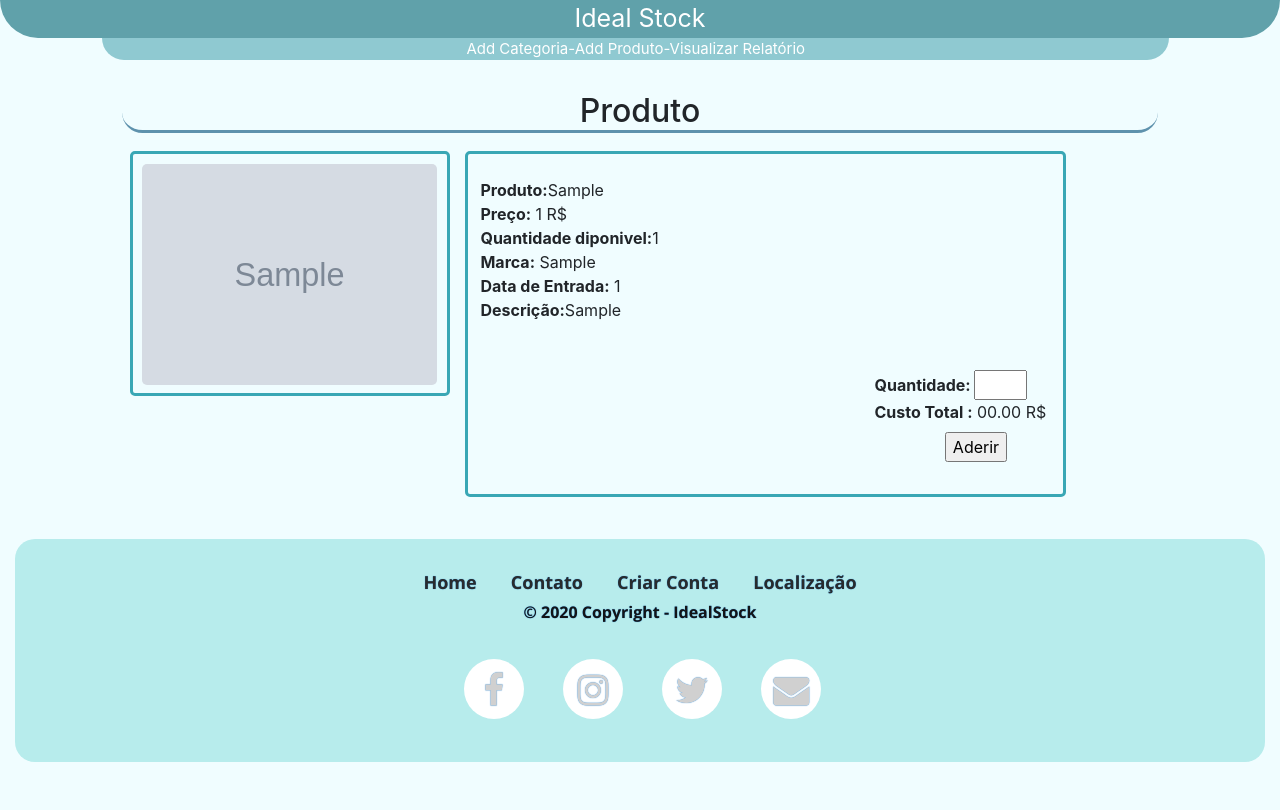
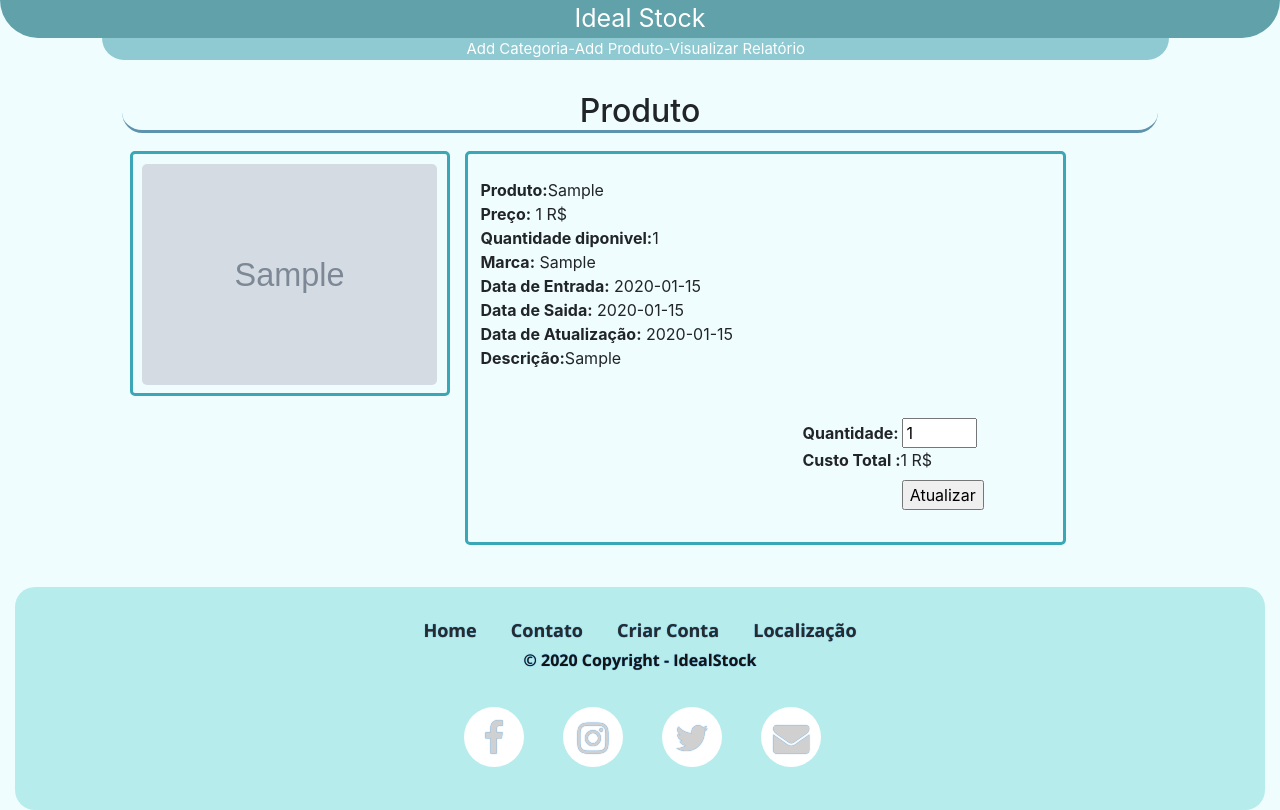
Before and after one commit to GuztaJF-DS/Ideal-Stock, a PHP site: page /Produto.php?id=1 in a window 1280 px wide. Before the commit the page ends 762 px from the top, so only its background shows below. Run offline with PHP 8.4, Linux system fonts and the light colour scheme; tables that the repository leaves empty hold one stand-in row (values such as "Sample post"); grey boxes marked "Sample" are stand-in pictures; some libraries are stand-ins or nearby versions.

Commit message:
now the total cost is not useless

```diff
--- a/Produto.php
+++ b/Produto.php
@@ -1,4 +1,6 @@
-<?php include('./Admin/conexao.php');?>
+<?php include('./Admin/conexao.php');
+session_start();
+?>
 <!DOCTYPE HTML>
 <html>
 <head>
@@ -38,16 +40,33 @@
                     $Product=ListarProdutos("Product",$_GET['id'],null,null);
                     while($p=$Product->fetch_array()){
                       echo '<div class="Product_Info"><br>
-                      <strong>Produto:</strong>'.$p['nm_produto'].'<br>
+                      <input type="hidden" id="id" valor="'.$p['cd_produto'].'">
+                      <strong>Produto:</strong><a id="pro" valor="'.$p['vl_produto'].'">'.$p['nm_produto'].'</a><br>
                       <strong>Preço:</strong> '.$p['vl_produto'].' R$<br>
                       <strong>Quantidade diponivel:</strong>'.$p['qt_produto'].'<br>
                       <strong>Marca:</strong> '.$p['marca_produto'].'<br>
-                      <strong>Data de Entrada:</strong> '.$p['entrada_produto'].'<br>
+                      <strong>Data de Entrada:</strong> '.$p['dt_entrada_produto'].'<br>
+                      <strong>Data de Saida:</strong> '.$p['dt_saida_produto'].'<br>
+                      <strong>Data de Atualização:</strong> '.$p['dt_atualizacao'].'<br>
                       <strong>Descrição:</strong>'.$p['ds_produto'].'</div>
                       <div class="Product_Buy"><br>
-                        <strong>Quantidade: </strong><input type="number" class="qtn" name="qtn" min="0" max="'.$p['qt_produto'].'"><br>
-                        <strong>Custo Total :</strong> 00.00 R$<br>
-                        <input type="Button" class="mt-2 mb-2 Buy" name="Aderir" value="Aderir">
+                        <strong>Quantidade: </strong><input type="number" class="qtn" name="qtn" min="0" max="99999999" value="';
+                        if(isset($_COOKIE['quant'][$p['cd_produto']])){
+                           echo $_COOKIE['quant'][$p['cd_produto']];
+                        }else{
+                           echo $p['qt_produto'];
+                        }
+
+                        echo '"><br>
+                        <strong>Custo Total :</strong><span id="total">';
+                        if(isset($_COOKIE['total'][$p['cd_produto']])){
+                           echo $_COOKIE['total'][$p['cd_produto']].' R$';
+                        }else{
+                          $a = $p['vl_produto']*$p['qt_produto'];
+                          echo $a." R$";
+                        }
+                        echo '</span><br>
+                        <input type="Button" class="mt-2 mb-2 Buy" name="Atualizar" value="Atualizar">
                       </div>';
                       }
 
@@ -79,3 +98,18 @@
     </div>
 </body>
 </html>
+
+<script>
+  $(document).on('change','.qtn',function(){
+     var z=$('#pro').attr('valor');
+     var y=$(this).val();
+     var x=y*z;
+     var id=$('#id').attr('valor');
+     $('#total').html(x+' R$');
+     var d = new Date();
+     d.setTime(d.getTime() + (30*24*60*60*1000));
+     var expires = "expires="+ d.toUTCString();
+     document.cookie = "total["+id+"]="+x+";"+expires+ ";";
+     document.cookie = "quant["+id+"]="+y+";"+expires+ ";";
+   });
+   </script>
```
